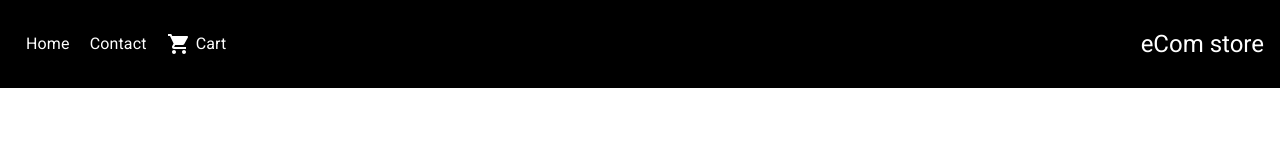
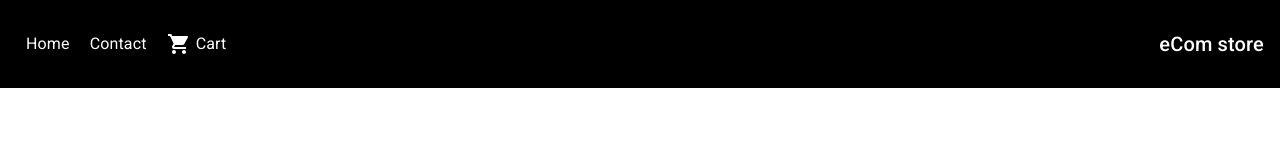
Before and after one commit to Ramsnes/frameworks-CA, a React (Create React App) app in the folder ecom-store/: page /checkout-complete in a window 1280 px wide. Shown: the top 160 px of the page. Built offline with nearby package versions, Linux system fonts and the light colour scheme.

Commit message:
adds _redirects

```diff
--- a/ecom-store/src/Header.jsx
+++ b/ecom-store/src/Header.jsx
@@ -22,7 +22,7 @@
         >
           <Nav />
           <Typography
-            variant="h5"
+            variant="h6"
             component="div"
             sx={{ flexGrow: 1, color: "white", textAlign: "end" }}
           >
--- a/ecom-store/src/ProductsList.jsx
+++ b/ecom-store/src/ProductsList.jsx
@@ -46,7 +46,7 @@
         value={search}
         onChange={(e) => setSearch(e.currentTarget.value)}
       />
-      <Grid container spacing={2} justifyContent="center">
+      <Grid container spacing={6} justifyContent="center">
         {props.products
           .filter((product) => filterProducts(product, search))
           .map((product) => (
```
